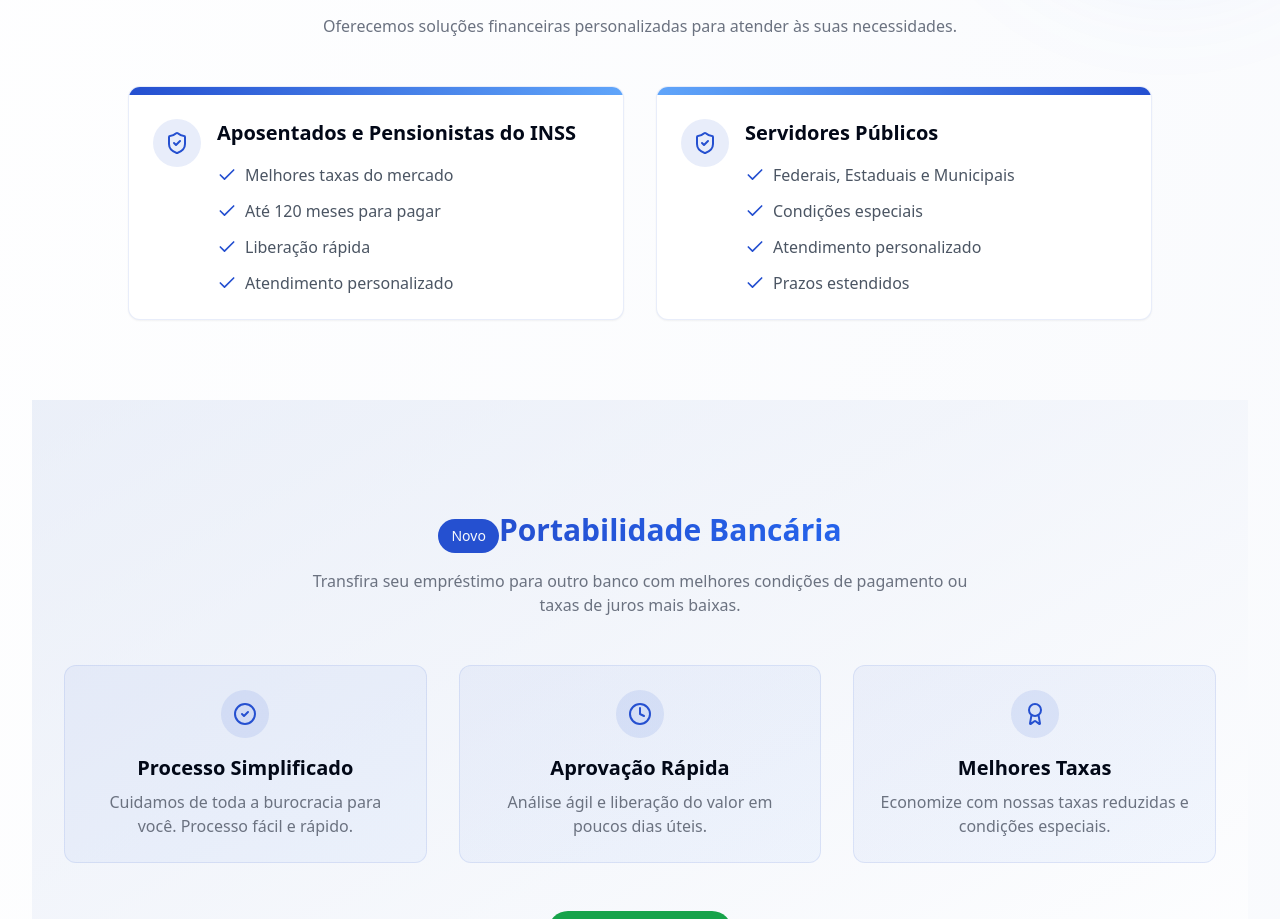
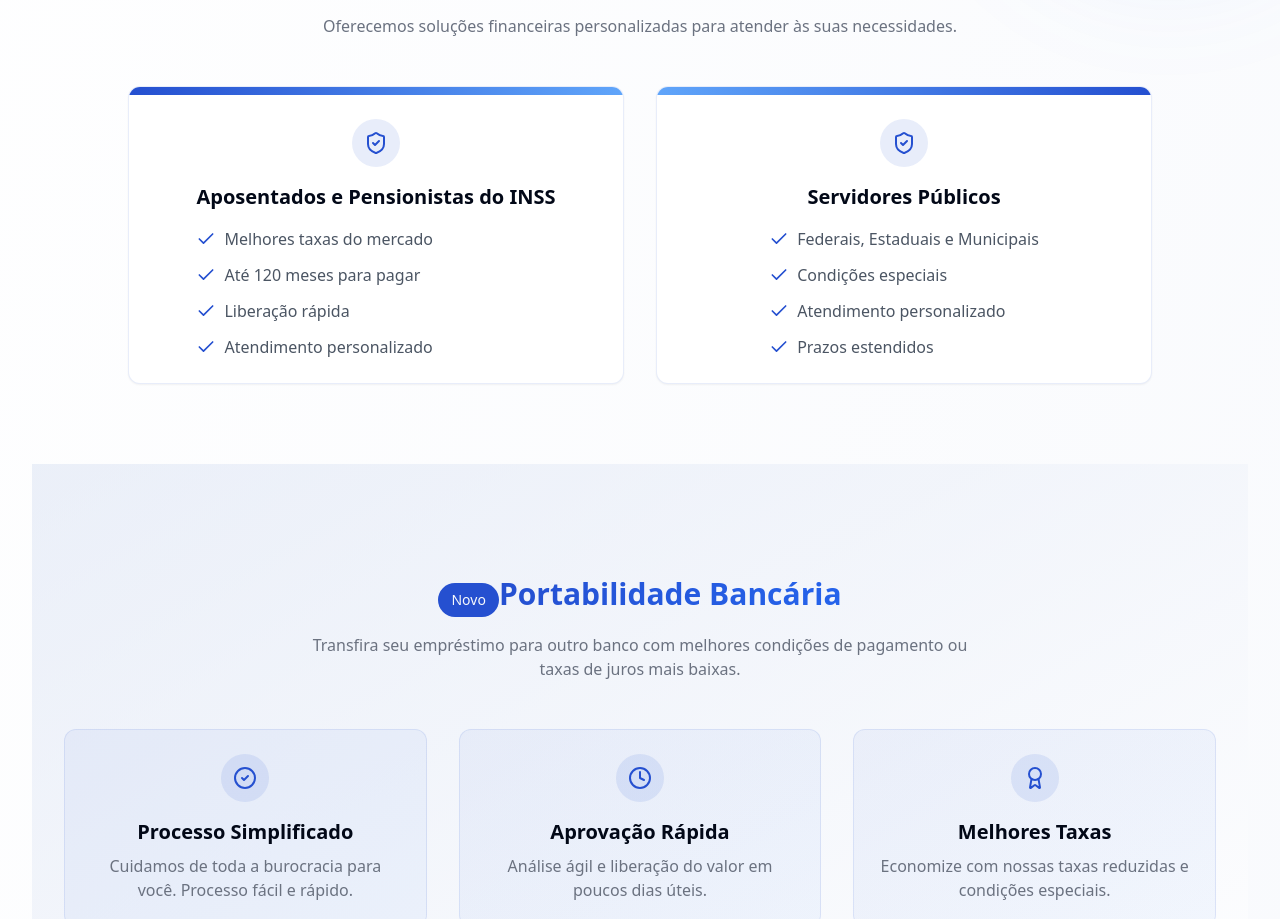
Before and after one commit to etivaldosouza/fresh-start-rebuilt-project, a React (Vite) app: page / in a window 1280 px wide. Shown: the part 982-1901 px from the top of the page. Built offline with nearby package versions, Linux system fonts and the light colour scheme.

Commit message:
Center service card icons and titles
Center icons and titles in the first two service cards in `ServicesSection.tsx`.

```diff
--- a/src/components/home/ServicesSection.tsx
+++ b/src/components/home/ServicesSection.tsx
@@ -16,13 +16,13 @@ const ServicesSection = () => {
         <Card className="overflow-hidden hover-card border-primary/10 h-full">
           <div className="h-2 bg-gradient-to-r from-primary to-blue-400"></div>
           <CardContent className="pt-6">
-            <div className="flex flex-col sm:flex-row items-start gap-4">
-              <div className="bg-primary/10 p-3 rounded-full shrink-0">
+            <div className="flex flex-col items-center text-center">
+              <div className="bg-primary/10 p-3 rounded-full shrink-0 mb-4">
                 <ShieldCheck className="w-6 h-6 text-primary" />
               </div>
               <div>
                 <h3 className="text-xl font-semibold mb-4">Aposentados e Pensionistas do INSS</h3>
-                <ul className="space-y-3 text-gray-600">
+                <ul className="space-y-3 text-gray-600 text-left">
                   <li className="flex items-center gap-2">
                     <Check className="w-5 h-5 text-primary shrink-0" />
                     <span>Melhores taxas do mercado</span>
@@ -48,13 +48,13 @@ const ServicesSection = () => {
         <Card className="overflow-hidden hover-card border-primary/10 h-full">
           <div className="h-2 bg-gradient-to-r from-blue-400 to-primary"></div>
           <CardContent className="pt-6">
-            <div className="flex flex-col sm:flex-row items-start gap-4">
-              <div className="bg-primary/10 p-3 rounded-full shrink-0">
+            <div className="flex flex-col items-center text-center">
+              <div className="bg-primary/10 p-3 rounded-full shrink-0 mb-4">
                 <ShieldCheck className="w-6 h-6 text-primary" />
               </div>
               <div>
                 <h3 className="text-xl font-semibold mb-4">Servidores Públicos</h3>
-                <ul className="space-y-3 text-gray-600">
+                <ul className="space-y-3 text-gray-600 text-left">
                   <li className="flex items-center gap-2">
                     <Check className="w-5 h-5 text-primary shrink-0" />
                     <span>Federais, Estaduais e Municipais</span>
```
